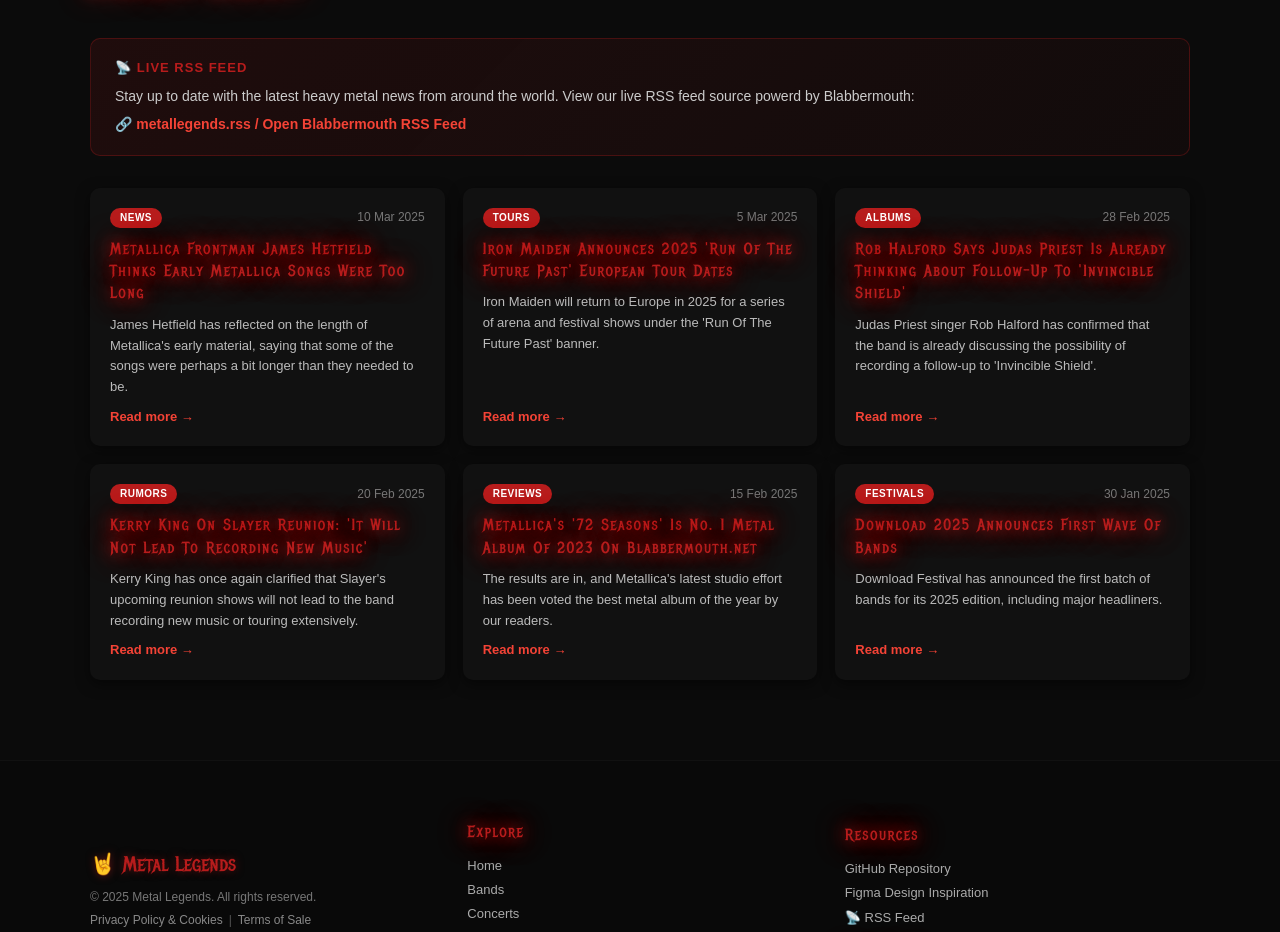
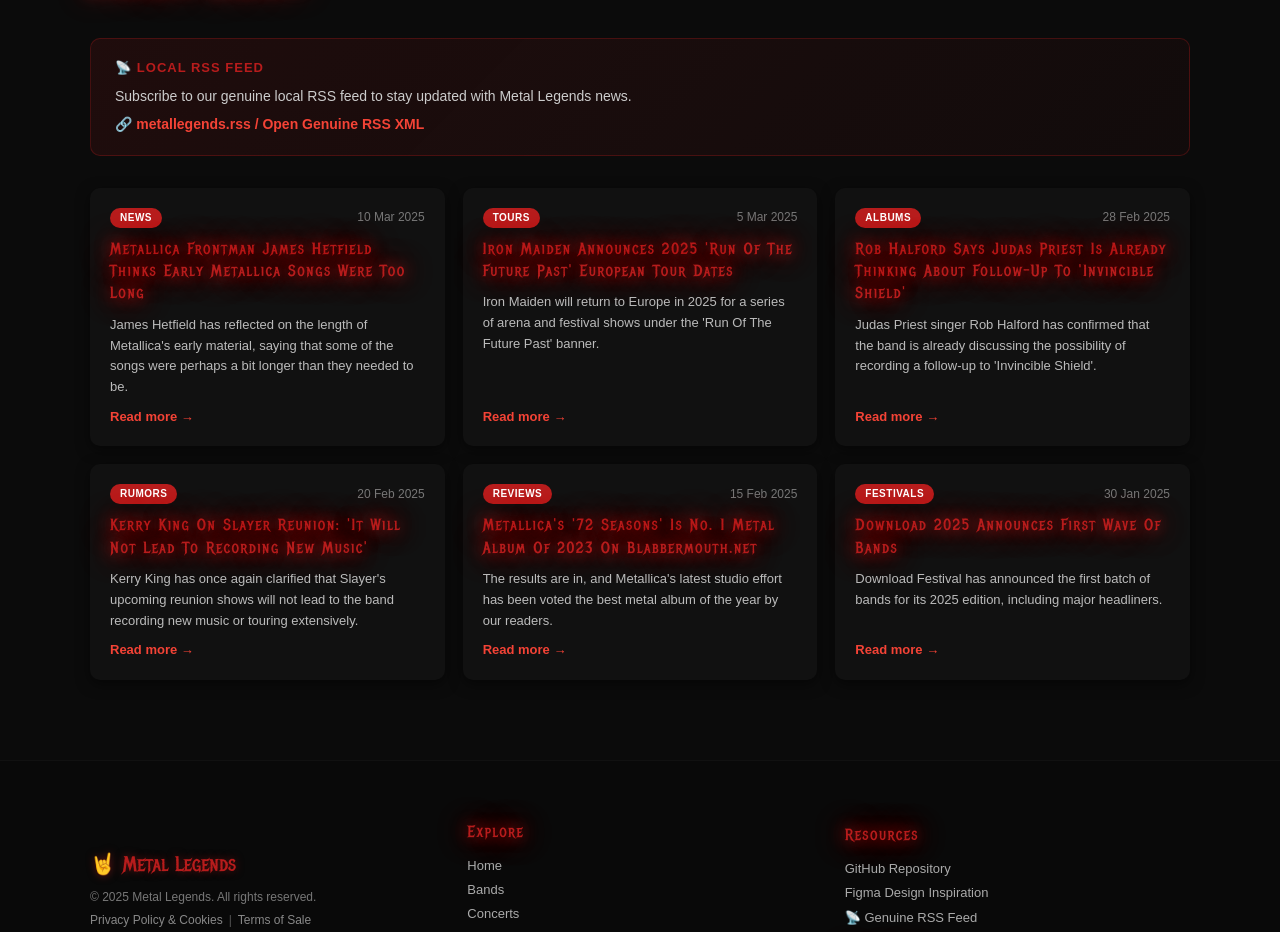
Before and after one commit to RotaryFold/metal-legends-react, a React (Vite) app: page /news in a window 1280 px wide. Shown: the part 167-1099 px from the top of the page. Built offline with nearby package versions, Linux system fonts and the light colour scheme.

Commit message:
Implementación de RSS local genuino (rss.xml)

```diff
--- a/src/components/Footer/Footer.jsx
+++ b/src/components/Footer/Footer.jsx
@@ -63,12 +63,12 @@
               Figma Design Inspiration
             </a>
             <a
-              href="https://blabbermouth.net/feed.rss"
+              href="/rss.xml"
               target="_blank"
               rel="noreferrer"
               className="footer-link"
             >
-              📡 RSS Feed
+              📡 Genuine RSS Feed
             </a>
           </div>
 
--- a/src/pages/News/News.jsx
+++ b/src/pages/News/News.jsx
@@ -5,7 +5,7 @@
  */
 import "./News.css";
 
-const RSS_URL = "https://blabbermouth.net/feed.rss";
+const RSS_URL = "/rss.xml";
 
 const newsItems = [
   {
@@ -71,10 +71,9 @@
         <h2 className="section-title">Metal News</h2>
 
         <div className="rss-banner">
-          <span className="rss-label">📡 Live RSS Feed</span>
+          <span className="rss-label">📡 Local RSS Feed</span>
           <p className="rss-description">
-            Stay up to date with the latest heavy metal news from around the
-            world. View our live RSS feed source powerd by Blabbermouth:
+            Subscribe to our genuine local RSS feed to stay updated with Metal Legends news.
           </p>
           <a
             href={RSS_URL}
@@ -82,7 +81,7 @@
             rel="noreferrer"
             className="rss-link"
           >
-            🔗 metallegends.rss / Open Blabbermouth RSS Feed
+            🔗 metallegends.rss / Open Genuine RSS XML
           </a>
         </div>
 
```
Also changed, not shown: 2 other files (tests, documents, lock files or other folders).
